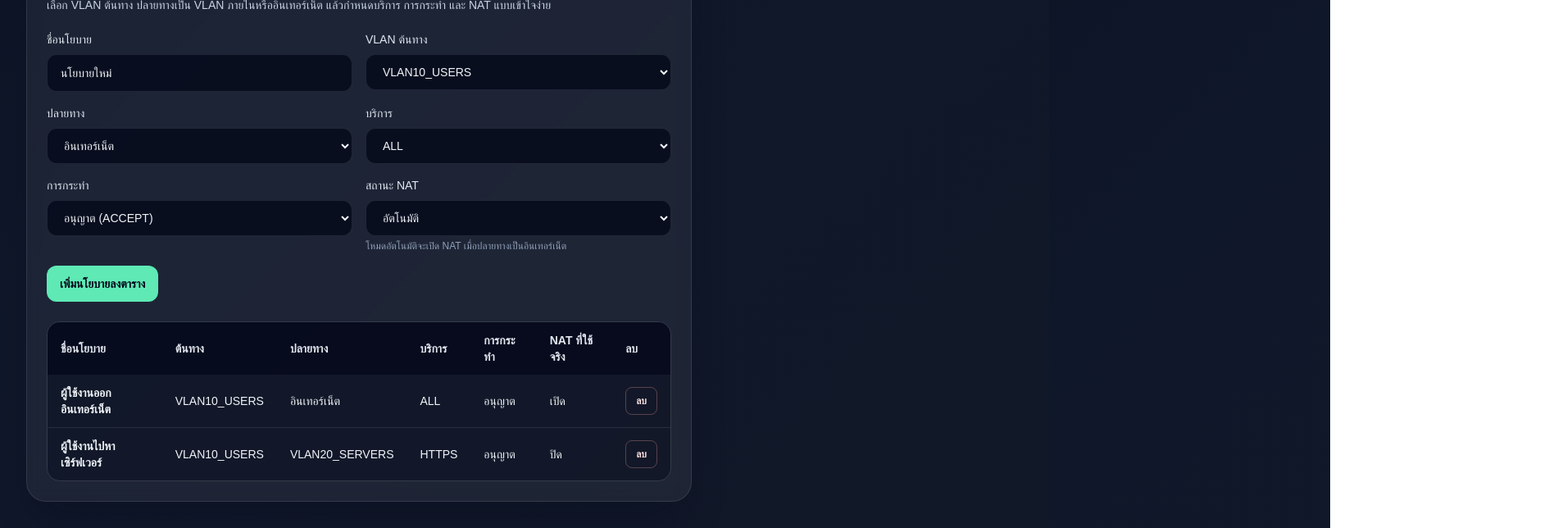
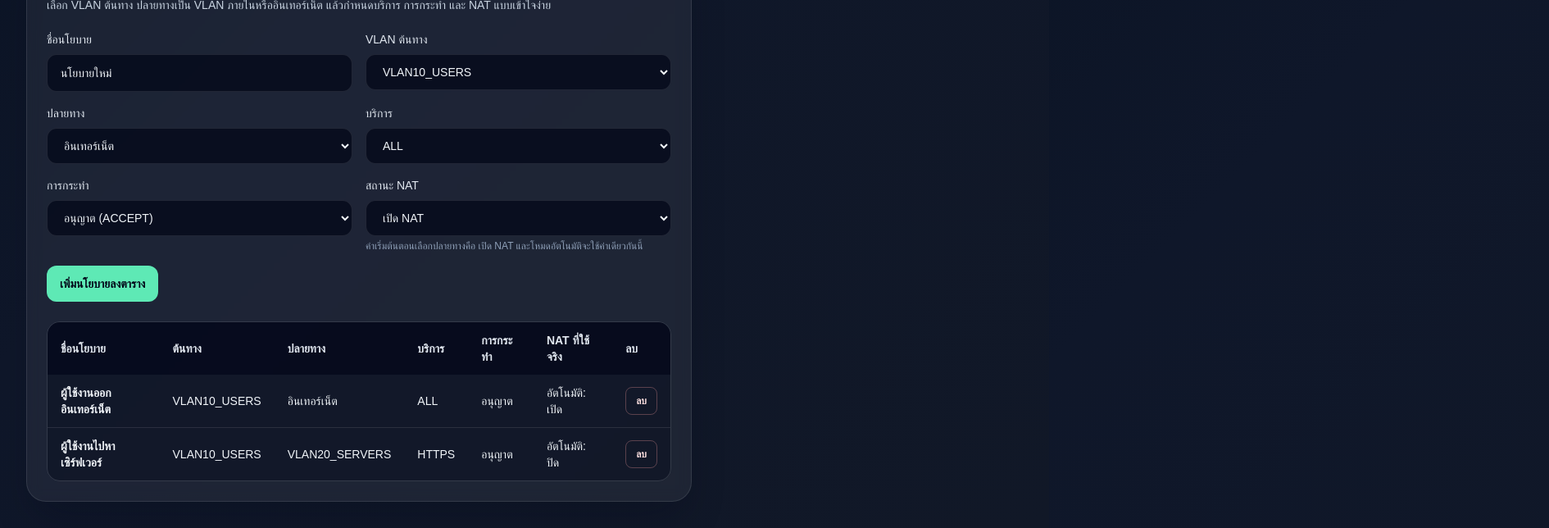
Before and after one commit to MrlonelyP/fortirule-builder, a Next.js app: page / in a window 1280 px wide. Shown: the part 1156-1800 px from the top of the page at 82% size, 1890 px wide, since content can reach past the window. Built offline with nearby package versions, Linux system fonts and the light colour scheme.

Commit message:
Refine FortiRule policy NAT defaults

```diff
--- a/app/page.tsx
+++ b/app/page.tsx
@@ -106,7 +106,7 @@
   destination: internetDestination,
   service: "ALL",
   action: "ACCEPT",
-  nat: "AUTO",
+  nat: "ENABLE",
 };
 
 function Field({ label, children, hint }: { label: string; children: React.ReactNode; hint?: string }) {
@@ -145,10 +145,22 @@
   return getVlanName(vlans.find((vlan) => vlan.uid === destination));
 }
 
+function getDefaultNatMode(destination: string): NatMode {
+  return destination === internetDestination ? "ENABLE" : "DISABLE";
+}
+
 function getEffectiveNat(policy: PolicyRule | PolicyDraft) {
   if (policy.nat === "ENABLE") return "enable";
   if (policy.nat === "DISABLE") return "disable";
-  return policy.destination === internetDestination ? "enable" : "disable";
+  return getDefaultNatMode(policy.destination) === "ENABLE" ? "enable" : "disable";
+}
+
+function getNatThaiLabel(policy: PolicyRule | PolicyDraft) {
+  if (policy.nat === "AUTO") {
+    return getEffectiveNat(policy) === "enable" ? "อัตโนมัติ: เปิด" : "อัตโนมัติ: ปิด";
+  }
+
+  return policy.nat === "ENABLE" ? "เปิด" : "ปิด";
 }
 
 function explainPolicy(policy: PolicyRule, index: number, vlans: Vlan[]) {
@@ -156,8 +168,12 @@
   const destination = getDestinationName(policy.destination, vlans);
   const natText = getEffectiveNat(policy) === "enable" ? "เปิด NAT" : "ปิด NAT";
   const actionText = policy.action === "ACCEPT" ? "อนุญาต" : "ปฏิเสธ";
+  const natReason =
+    policy.destination === internetDestination
+      ? "ปลายทางเป็นอินเทอร์เน็ต จึงควรเปิด NAT"
+      : "ปลายทางเป็น VLAN ภายใน จึงควรปิด NAT";
 
-  return `# นโยบาย ${index}: ${policy.name}\n# คำอธิบาย: ${actionText} ทราฟฟิกจาก ${source} ไปยัง ${destination} เฉพาะบริการ ${policy.service} และ ${natText}`;
+  return `# นโยบาย ${index}: ${policy.name}\n# คำอธิบาย: ${actionText} ทราฟฟิกจาก ${source} ไปยัง ${destination} เฉพาะบริการ ${policy.service} และ ${natText} (${natReason})`;
 }
 
 function buildConfig(vlans: Vlan[], policies: PolicyRule[]) {
@@ -237,7 +253,13 @@
 
   const updatePolicyDraft = (key: keyof PolicyDraft) => (event: ChangeEvent<HTMLInputElement | HTMLSelectElement>) => {
     const value = event.target.value;
-    setPolicyDraft((current) => ({ ...current, [key]: value }));
+    setPolicyDraft((current) => {
+      if (key === "destination") {
+        return { ...current, destination: value, nat: getDefaultNatMode(value) };
+      }
+
+      return { ...current, [key]: value };
+    });
   };
 
   const addVlan = (event: FormEvent<HTMLFormElement>) => {
@@ -256,13 +278,18 @@
       ...current,
       sourceVlanUid: current.sourceVlanUid === uid ? remainingVlans[0]?.uid || "" : current.sourceVlanUid,
       destination: current.destination === uid ? internetDestination : current.destination,
+      nat: current.destination === uid ? getDefaultNatMode(internetDestination) : current.nat,
     }));
   };
 
   const addPolicy = (event: FormEvent<HTMLFormElement>) => {
     event.preventDefault();
     setPolicies((current) => [...current, { ...policyDraft, uid: makeUid("policy") }]);
-    setPolicyDraft((current) => ({ ...current, name: "นโยบายใหม่" }));
+    setPolicyDraft((current) => ({
+      ...current,
+      name: "นโยบายใหม่",
+      nat: getDefaultNatMode(current.destination),
+    }));
   };
 
   const deletePolicy = (uid: string) => {
@@ -418,12 +445,12 @@
                 </Field>
                 <Field
                   label="สถานะ NAT"
-                  hint={`โหมดอัตโนมัติจะ${policyDraft.destination === internetDestination ? "เปิด NAT เมื่อปลายทางเป็นอินเทอร์เน็ต" : "ปิด NAT เมื่อปลายทางเป็น VLAN ภายใน"}`}
+                  hint={`ค่าเริ่มต้นตอนเลือกปลายทางคือ ${getDefaultNatMode(policyDraft.destination) === "ENABLE" ? "เปิด NAT" : "ปิด NAT"} และโหมดอัตโนมัติจะใช้ค่าเดียวกันนี้`}
                 >
                   <select className={inputClass} value={policyDraft.nat} onChange={updatePolicyDraft("nat")}>
-                    <option value="AUTO">อัตโนมัติ</option>
-                    <option value="ENABLE">เปิด</option>
-                    <option value="DISABLE">ปิด</option>
+                    <option value="AUTO">อัตโนมัติ (ตามปลายทาง)</option>
+                    <option value="ENABLE">เปิด NAT</option>
+                    <option value="DISABLE">ปิด NAT</option>
                   </select>
                 </Field>
                 <div className="md:col-span-2">
@@ -454,7 +481,7 @@
                         <td className="px-4 py-3">{getDestinationName(policy.destination, vlans)}</td>
                         <td className="px-4 py-3">{policy.service}</td>
                         <td className="px-4 py-3">{policy.action === "ACCEPT" ? "อนุญาต" : "ปฏิเสธ"}</td>
-                        <td className="px-4 py-3">{getEffectiveNat(policy) === "enable" ? "เปิด" : "ปิด"}</td>
+                        <td className="px-4 py-3">{getNatThaiLabel(policy)}</td>
                         <td className="px-4 py-3">
                           <button className="rounded-lg border border-red-300/30 px-3 py-2 text-xs font-bold text-red-100 hover:bg-red-500/20" onClick={() => deletePolicy(policy.uid)} type="button">
                             ลบ
```
